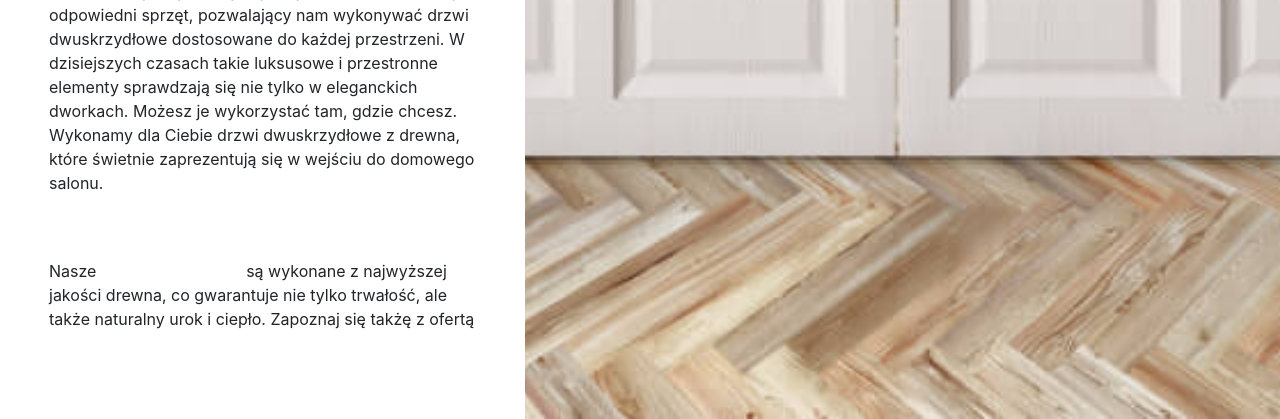
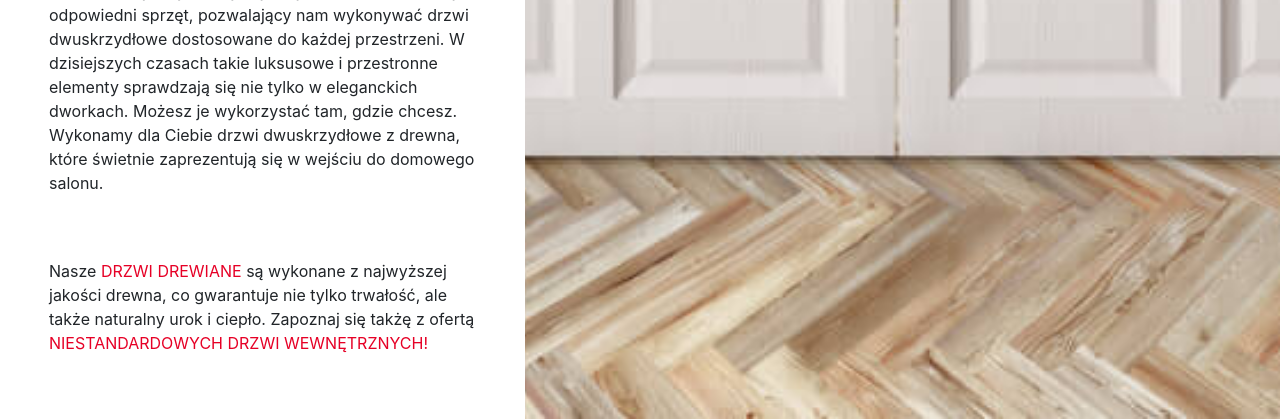
Before and after one commit to maxidoor/maxidoor.github.io, a PHP site: page /drzwi-dwuskrzydlowe-drewniane.html in a window 1280 px wide. Shown: the part 1663-2082 px from the top of the page. Run offline with PHP 8.4, Linux system fonts and the light colour scheme.

Commit message:
Update main.css

```diff
--- a/files/css/main.css
+++ b/files/css/main.css
@@ -2,7 +2,7 @@
   top: 78px;
   position: absolute;
 }
-.row ml-3 a{
+.mt-5 a{
 color:#e60026!important; }
 
 .menu-link {
```
